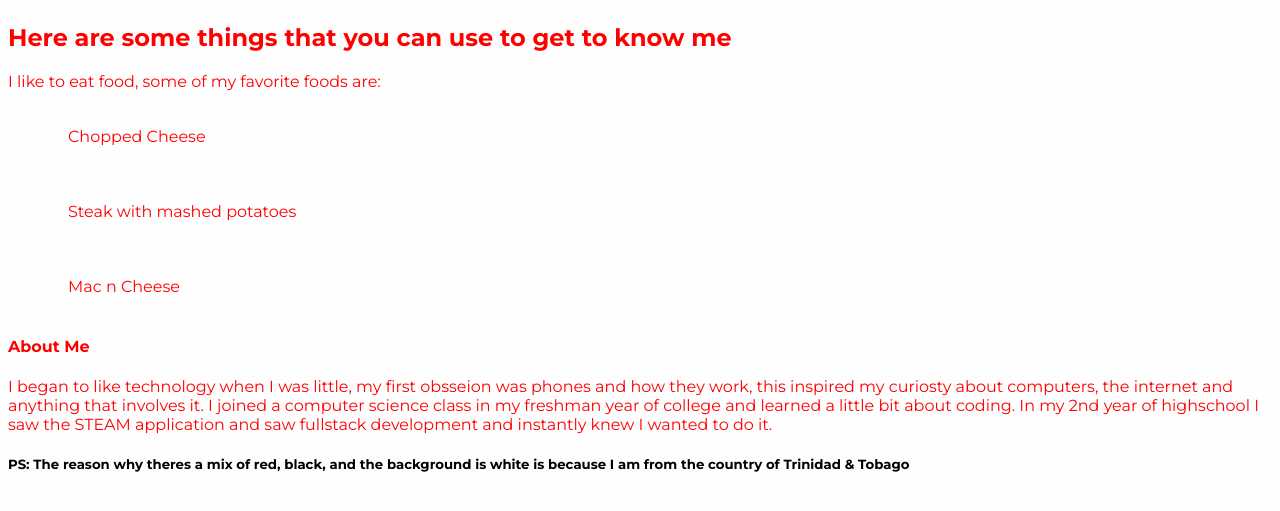
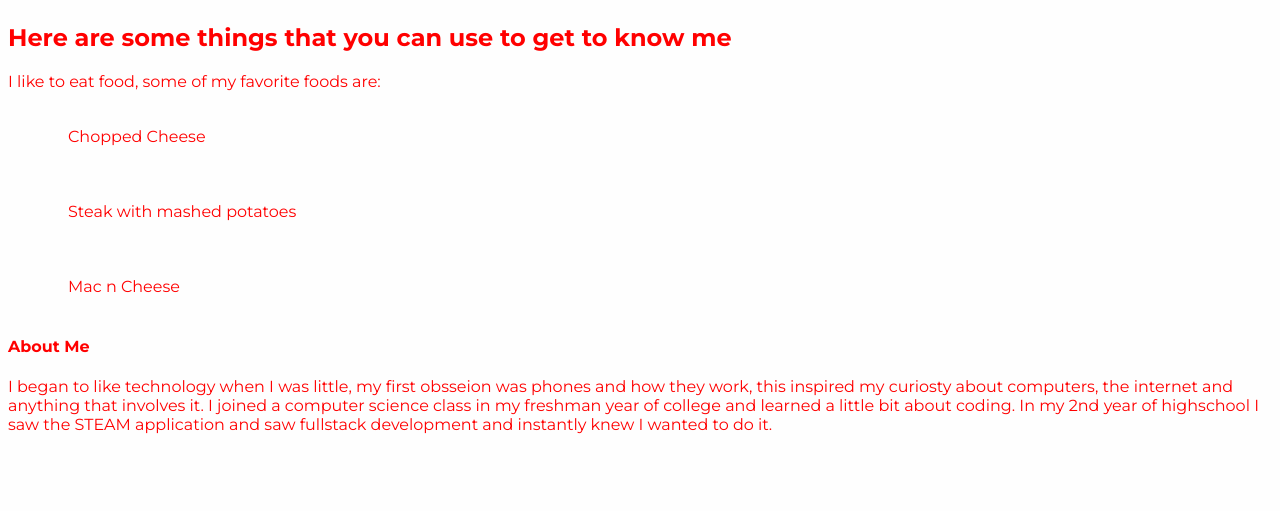
Before and after one commit to liampustam/liampustam.github.io, a plain HTML site: page about_me.html in a window 1280 px wide. Shown: the part 203-714 px from the top of the page. Drawn offline with Linux system fonts and the light colour scheme; a web font is replaced by a local one.

Commit message:
Took off the P.S

```diff
--- a/about_me.html
+++ b/about_me.html
@@ -36,6 +36,5 @@
         <h4>About Me</h4>
         I began to like technology when I was little, my first obsseion was phones and how they work, this inspired my curiosty about computers, the internet and anything that involves it. I joined a computer science class in my freshman year of college and learned a little bit about  coding. In my 2nd year of highschool I saw the STEAM application and saw fullstack development and instantly knew I wanted to do it.
     </p>
-    <h5>PS: The reason why theres a mix of red, black, and the background is white is because I am from the country of Trinidad & Tobago</h5>
 </body>
 </html>
```
